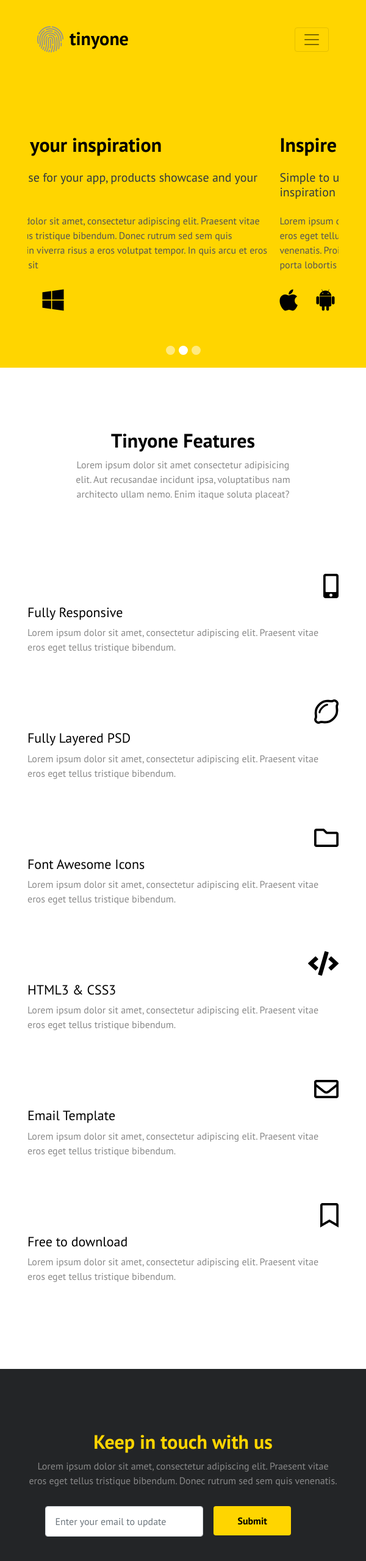
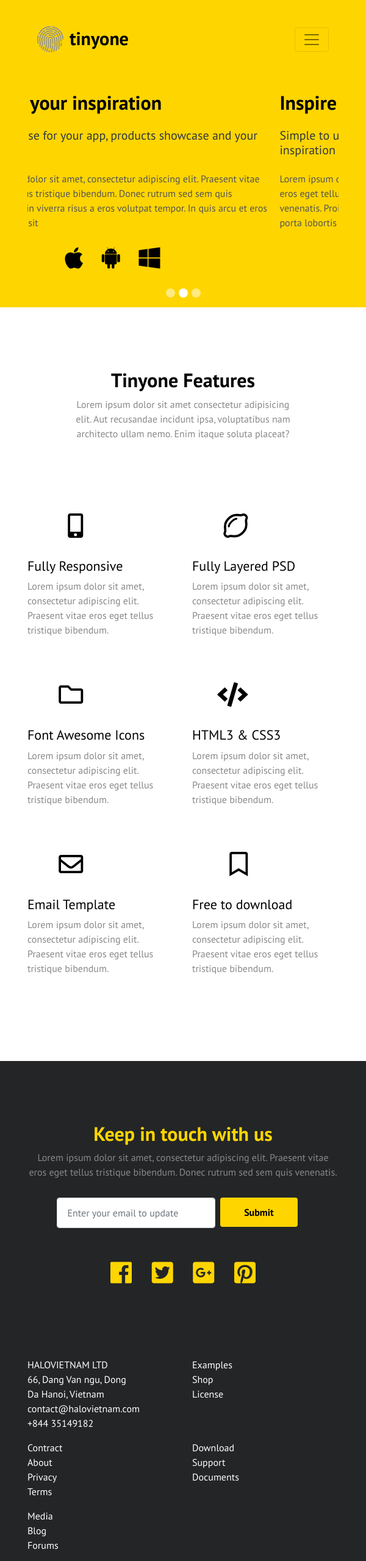
Before and after one commit to rifat-H/TinyOne, a plain HTML site: page index.html in a window 600 px wide. Shown: the top 2560 px of the page at 61% size. Drawn offline with Linux system fonts and the light colour scheme.

Commit message:
All responsive except footer done

```diff
--- a/css/media.scss
+++ b/css/media.scss
@@ -5,37 +5,108 @@
 @media (max-width: 575.98px) {
 
     // header start
-    .menu ul li a {
+    nav {
+        a {
             padding-right: 0 !important;
             margin-top: 10px;
             text-align: right;
         }
+    }
 
     // header end
+
+    // slider start
+
+    .slider {
+        padding-top: 0;
+        padding-bottom: 35px;
+    }
+
+    .cus_indicator {
+        bottom: -35px;
+    }
+
+    .s_content {
+
+        h2 {
+            margin-top: 20px;
+        }
+    }
+
+    .icons {
+        margin-left: 24%;
+    }
+
+    // slider end
+
+    // features start
+
+    .features {
+        i {
+            margin-right: 88%;
+            margin-bottom: -7px;
+        }
+    }
+
+    // features end
 }
 
 // Small devices (landscape phones, 576px and up)
 @media (min-width: 576px) and (max-width: 767.98px) {
 
     // header start
-    .menu ul li a {
+    nav {
+        a {
             padding-right: 0 !important;
-        margin-top: 10px;
+            margin-top: 1px;
             text-align: right;
+        }
     }
 
     // header end
+
+    // slider start
+
+    .slider {
+        padding-top: 0;
+        padding-bottom: 35px;
+    }
+
+    .cus_indicator {
+        bottom: -35px;
+    }
+
+    .s_content {
+
+        h2 {
+            margin-top: 20px;
+        }
+    }
+
+    .icons {
+        margin-left: 32%;
+    }
+
+    // slider end
 
     // feature start
 
     .social {
         button {
             padding: 12px 20%;
-            margin-right: 13%;
+            margin-right: 2%;
         }
-        input{
-            margin-left: 10%;
+
+        input {
+            margin-left: 17%;
             padding-right: 10%;
+        }
+    }
+
+    .features {
+        i {
+            margin-right: 62%;
+            margin-bottom: 23px;
         }
     }
 
@@ -46,10 +117,12 @@
 @media (min-width: 768px) and (max-width: 991.98px) {
 
     // header start
-    .menu ul li a {
+    nav {
+        a {
             padding-right: 0 !important;
             margin-top: 10px;
             text-align: right;
+        }
     }
 
     // header end
--- a/index.html
+++ b/index.html
@@ -195,7 +195,7 @@
                 </div>
             </div>
             <div class="row">
-                <div class="col-md-4 my-4">
+                <div class="col-md-4 col-sm-6 my-4">
                     <div class="row">
                         <div class="col-md-3 d-flex justify-content-end">
                             <i class="fas fa-mobile-alt"></i>
@@ -207,7 +207,7 @@
                         </div>
                     </div>
                 </div>
-                <div class="col-md-4 my-4">
+                <div class="col-md-4 col-sm-6 my-4">
                     <div class="row">
                         <div class="col-md-3 d-flex justify-content-end">
                             <i class="far fa-lemon"></i>
@@ -219,7 +219,7 @@
                         </div>
                     </div>
                 </div>
-                <div class="col-md-4 my-4">
+                <div class="col-md-4 col-sm-6 my-4">
                     <div class="row">
                         <div class="col-md-3 d-flex justify-content-end">
                             <i class="far fa-folder"></i>
@@ -231,7 +231,7 @@
                         </div>
                     </div>
                 </div>
-                <div class="col-md-4 my-4">
+                <div class="col-md-4 col-sm-6 my-4">
                     <div class="row">
                         <div class="col-md-3 d-flex justify-content-end">
                             <i class="fas fa-code"></i>
@@ -243,7 +243,7 @@
                         </div>
                     </div>
                 </div>
-                <div class="col-md-4 my-4">
+                <div class="col-md-4 col-sm-6 my-4">
                     <div class="row">
                         <div class="col-md-3 d-flex justify-content-end">
                             <i class="far fa-envelope"></i>
@@ -255,7 +255,7 @@
                         </div>
                     </div>
                 </div>
-                <div class="col-md-4 my-4">
+                <div class="col-md-4 col-sm-6 my-4">
                     <div class="row">
                         <div class="col-md-3 d-flex justify-content-end">
                             <i class="far fa-bookmark"></i>
@@ -313,7 +313,7 @@
     <footer>
         <div class="container">
             <div class="row">
-                <div class="col-md-3 offset-md-1">
+                <div class="col-md-3 col-sm-6 offset-md-1">
                     <ul class="list-unstyled text-white">
                         <li>HALOVIETNAM LTD<br>
                             66, Dang Van ngu, Dong<br>
@@ -323,14 +323,14 @@
                         <li>+844 35149182</li>
                     </ul>
                 </div>
-                <div class="col-md-1">
+                <div class="col-md-1 col-sm-6">
                     <ul class="list-unstyled text-white">
                         <li><a href="#">Examples</a></li>
                         <li><a href="#">Shop</a></li>
                         <li><a href="#">License</a></li>
                     </ul>
                 </div>
-                <div class="col-md-1 offset-md-1">
+                <div class="col-md-1 col-sm-6 offset-md-1">
                     <ul class="list-unstyled text-white">
                         <li><a href="#">Contract</a></li>
                         <li><a href="#">About</a></li>
@@ -338,14 +338,14 @@
                         <li><a href="#">Terms</a></li>
                     </ul>
                 </div>
-                <div class="col-md-1 offset-md-1">
+                <div class="col-md-1 col-sm-6 offset-md-1">
                     <ul class="list-unstyled text-white">
                         <li><a href="#">Download</a></li>
                         <li><a href="#">Support</a></li>
                         <li><a href="#">Documents</a></li>
                     </ul>
                 </div>
-                <div class="col-md-1 offset-md-1">
+                <div class="col-md-1 col-sm-6 offset-md-1">
                     <ul class="list-unstyled text-white">
                         <li><a href="#">Media</a></li>
                         <li><a href="#">Blog</a></li>
```
Also changed, not shown: css/media.css, 1 other file. Lines whose indentation alone changed are shown as unchanged.
